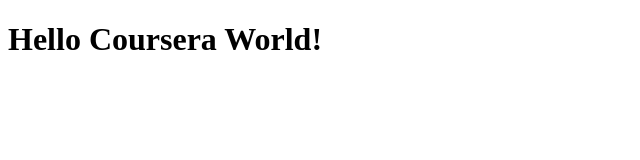
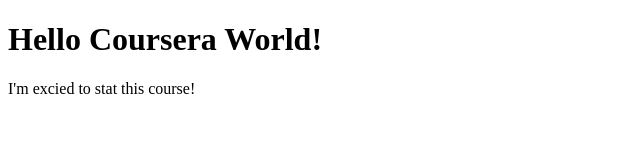
Before and after one commit to lytwalker/coursera-test, a plain HTML site: page site/index.html in a window 1280 px wide. Shown: the whole page, without its empty margins (0-640 px from the left). Drawn offline with Linux system fonts and the light colour scheme.

Commit message:
Small addition to our page content

```diff
--- a/site/index.html
+++ b/site/index.html
@@ -5,5 +5,6 @@
 </head>
 <body>
 	<h1>Hello Coursera World!</h1>
+	<p>I'm excied to stat this course!</p>
 </body>
 </html>
```
